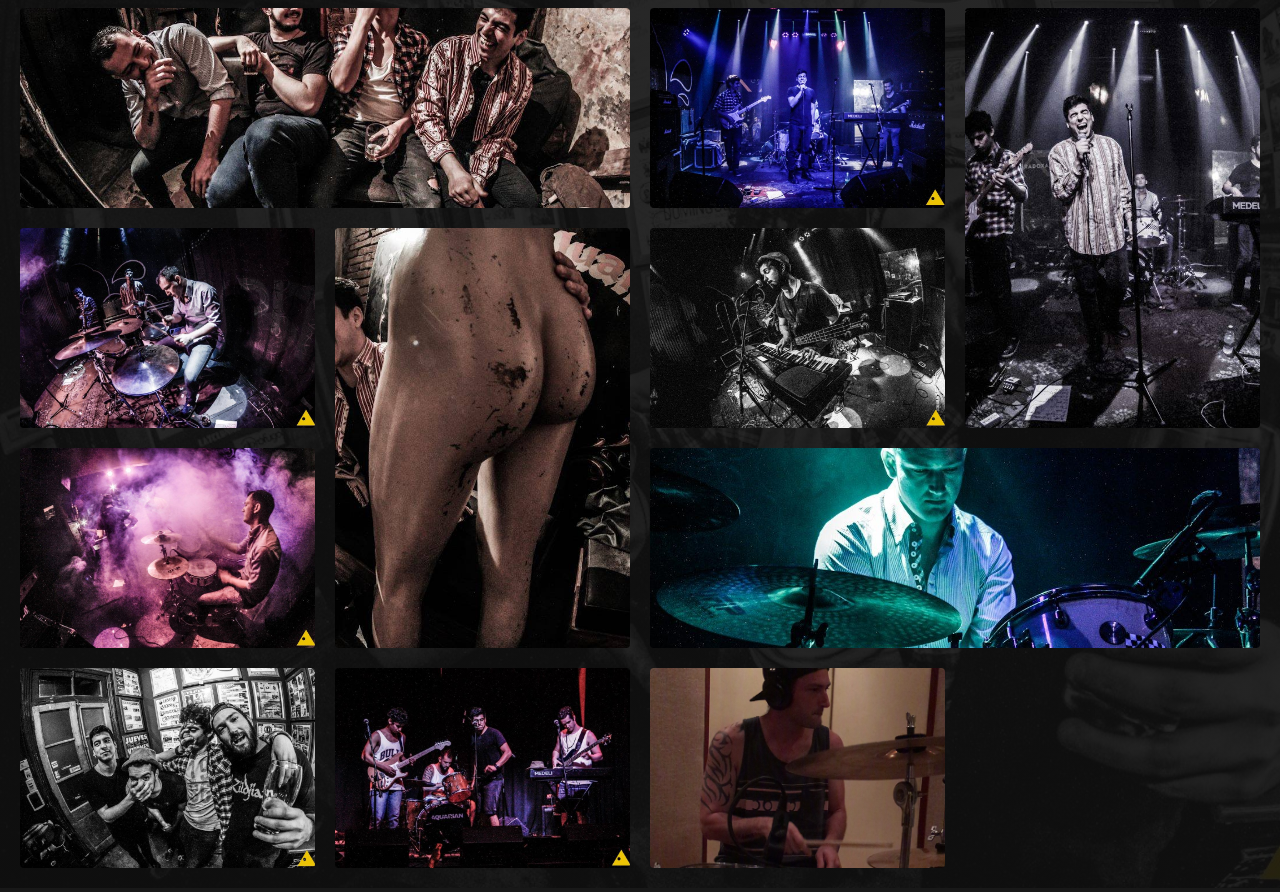
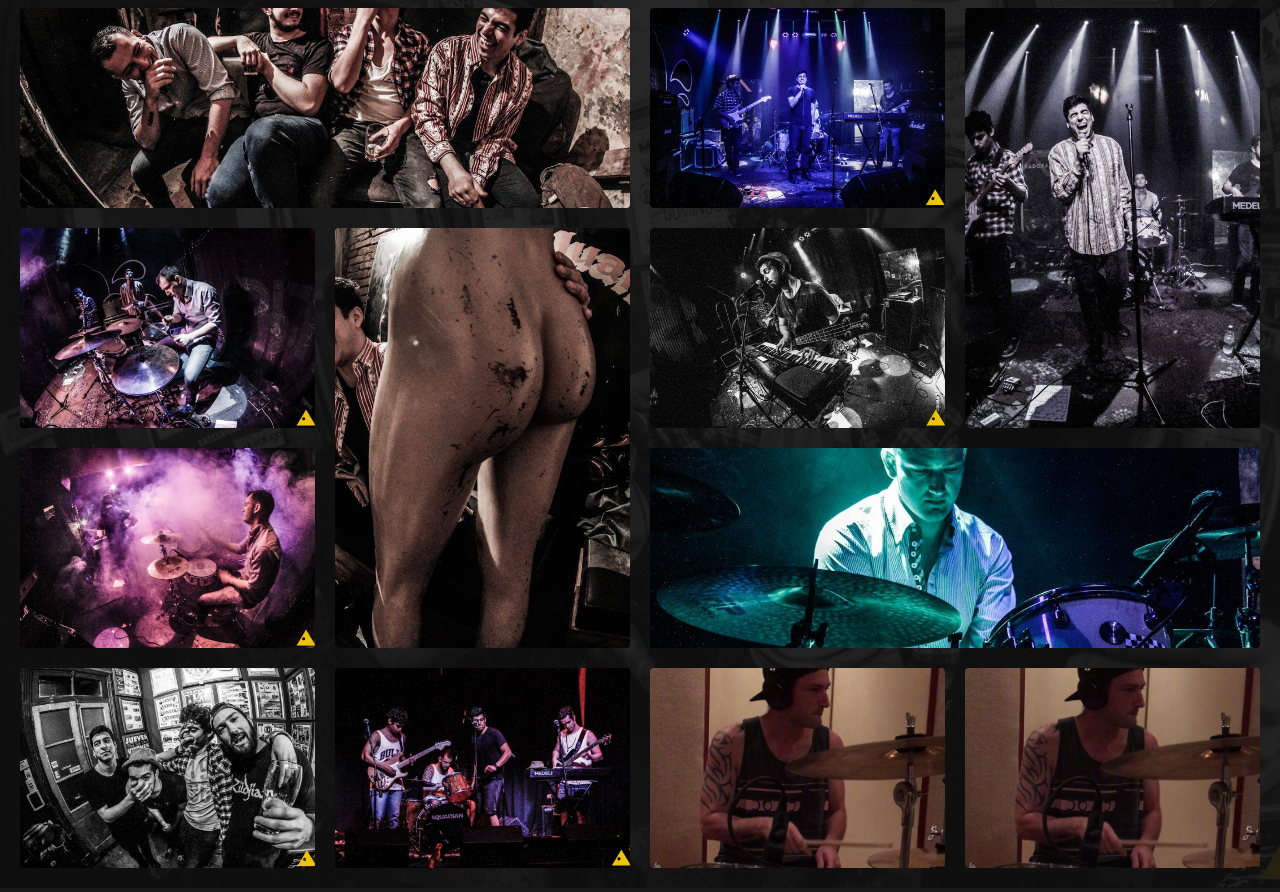
Before and after one commit to MbusD/pagina-813, a plain HTML site: page gallery.html in a window 1280 px wide. Shown: the part 122-1014 px from the top of the page. Drawn offline with Linux system fonts and the light colour scheme.

Commit message:
Update gallery.html

```diff
--- a/gallery.html
+++ b/gallery.html
@@ -37,6 +37,7 @@
         <div class="gridItem" style="background-image: url(images/gallery/image8.jpg);"></div>
         <div class="gridItem l" style="background-image: url(images/gallery/image9.jpg);"></div>
         <div class="gridItem" style="background-image: url(images/gallery/image10.jpg);"></div>
+        <div class="gridItem" style="background-image: url(images/gallery/image11.jpg);"></div>
         <div class="gridItem" style="background-image: linear-gradient(rgba(16, 16, 16, .1), rgba(16, 16, 16, .1)), url(/images/gallery/image11.jpg);"></div>
     </main>
 
```
